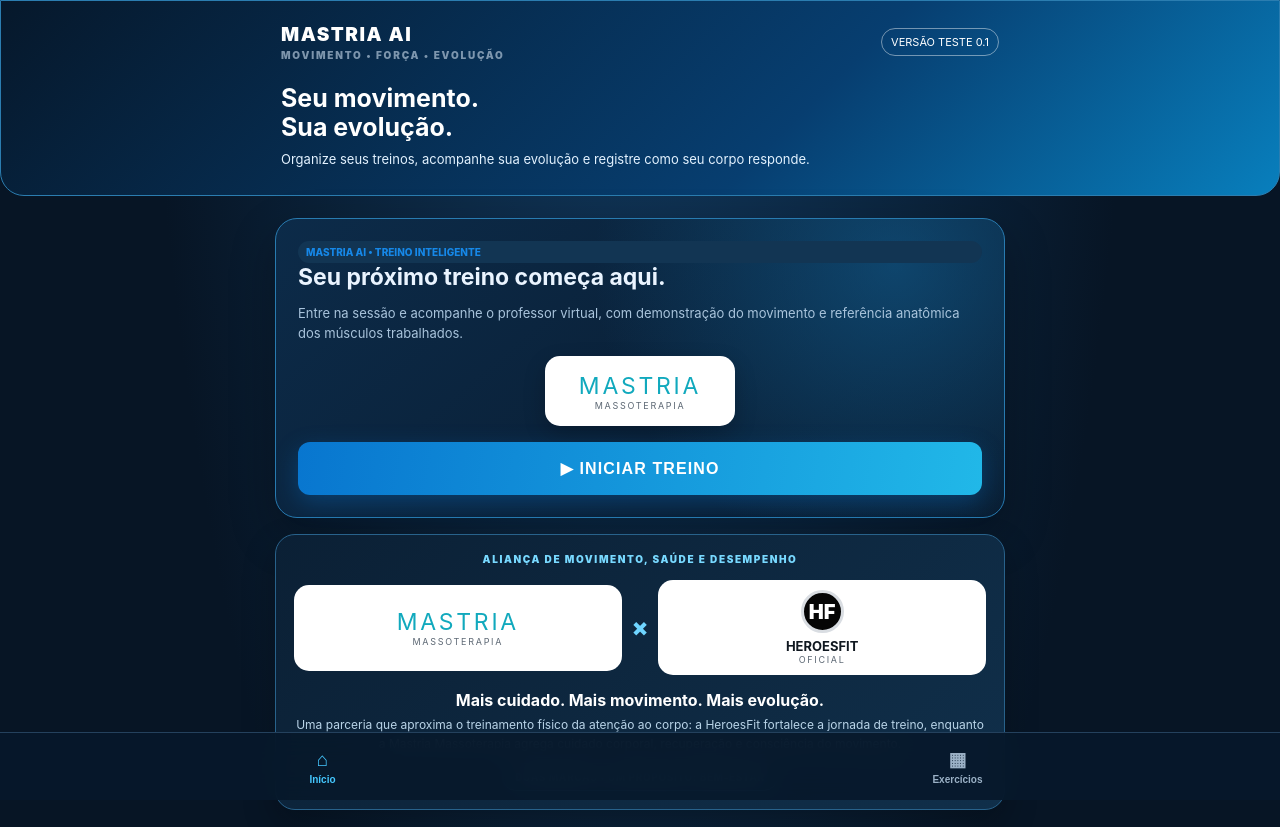
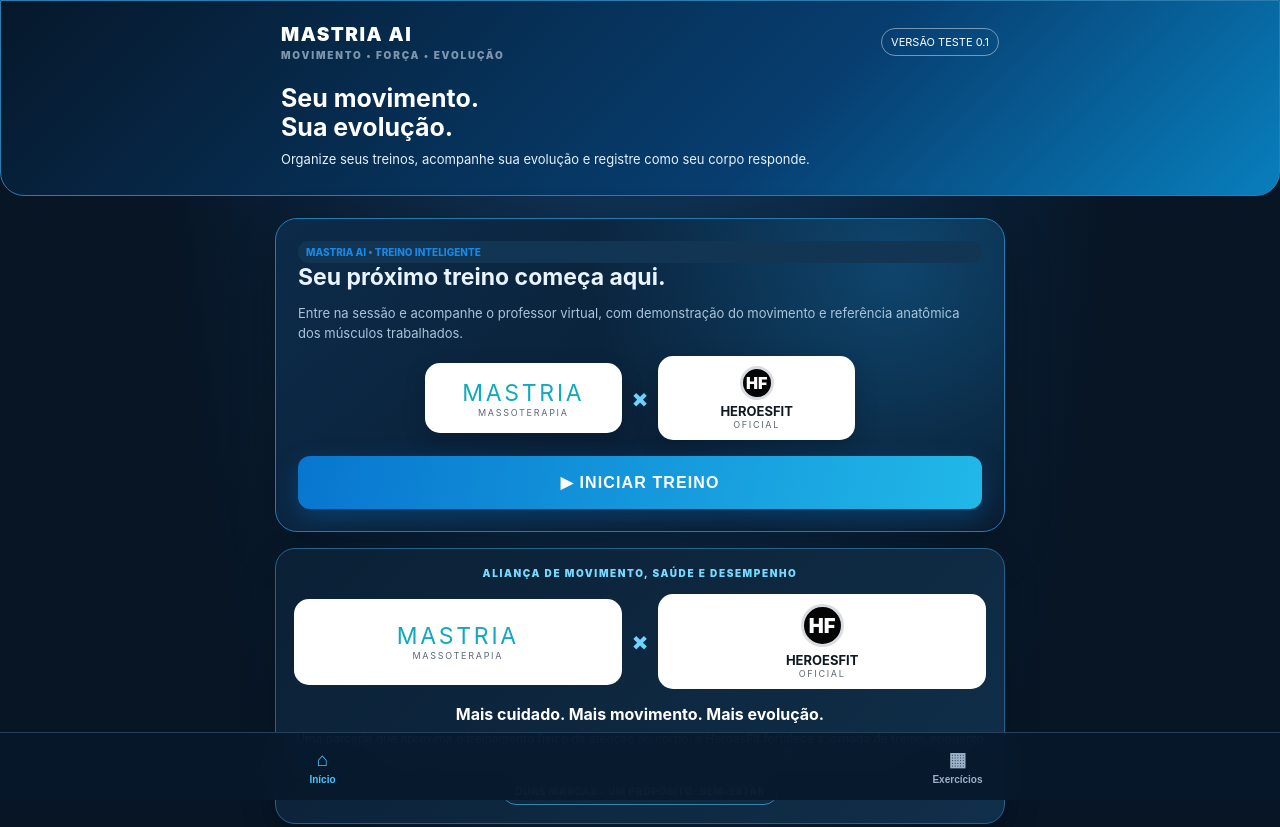
Before and after one commit to mastriamassoterapia/Mastria-ai, a website: page index.html in a window 1280 px wide. Shown: the top 827 px of the page. Drawn offline with Linux system fonts and the light colour scheme.

Commit message:
Adicionar marca HeroesFit ao lado da Mastria na tela inicial

```diff
--- a/index.html
+++ b/index.html
@@ -44,7 +44,7 @@ button.ghost{background:#0b2035;color:#d9edff;border-color:#31516c}
 .home-hero{padding:22px;border:1px solid #287bb0;border-radius:22px;background:radial-gradient(circle at 85% 15%,#12659b88,transparent 45%),linear-gradient(140deg,#0c2b49,#091a2d);box-shadow:0 18px 45px #0004}
 .home-hero h2{font-size:23px;margin:0 0 7px}.home-hero p{color:#a9c4dc;font-size:13px;line-height:1.5}
 .start-btn{width:100%;padding:17px;font-size:16px;letter-spacing:.07em;background:linear-gradient(100deg,#0876cf,#21b8e8);box-shadow:0 8px 24px #0876cf55}
-.home-brand{display:flex;justify-content:center;margin:0 auto 16px}.home-brand .partner-logo{width:190px;min-height:70px;box-shadow:0 8px 22px #0003}
+.home-brand{display:block;margin:0 auto 16px}.home-brand .partners{max-width:430px;margin:0 auto}.home-brand .partner-logo{min-height:70px;box-shadow:0 8px 22px #0003}.home-brand .partner-hf-mark{width:34px;height:34px;font-size:16px;margin-bottom:3px}
 .exercise-layout{display:grid;gap:14px}.anatomy-panel{position:relative;min-height:310px;border:1px solid #285273;border-radius:20px;overflow:hidden;background:radial-gradient(ellipse at 50% 42%,#164b70 0,#0b2035 58%,#081626 100%);display:grid;place-items:center}
 .anatomy-panel:after{content:"MODELO ANATÔMICO • VISUALIZAÇÃO EDUCATIVA";position:absolute;bottom:12px;font-size:9px;letter-spacing:.13em;color:#7fa9c8}
 .anatomy-svg{width:min(82%,280px);height:290px;filter:drop-shadow(0 15px 24px #0008)}
@@ -147,7 +147,7 @@ button.ghost{background:#0b2035;color:#d9edff;border-color:#31516c}
 </header>
 <main>
 <section id="home" class="view active">
- <div class="home-hero"><div class="tag">MASTRIA AI • TREINO INTELIGENTE</div><h2>Seu próximo treino começa aqui.</h2><p>Entre na sessão e acompanhe o professor virtual, com demonstração do movimento e referência anatômica dos músculos trabalhados.</p><div class="home-brand" aria-label="Mastria Massoterapia"><div class="partner-logo"><strong style="color:#11a9bd;font-weight:400">MASTRIA</strong><small>MASSOTERAPIA</small></div></div>
+ <div class="home-hero"><div class="tag">MASTRIA AI • TREINO INTELIGENTE</div><h2>Seu próximo treino começa aqui.</h2><p>Entre na sessão e acompanhe o professor virtual, com demonstração do movimento e referência anatômica dos músculos trabalhados.</p><div class="home-brand" aria-label="Logomarcas Mastria Massoterapia e HeroesFit"><div class="partners"><div class="partner-logo"><strong style="color:#11a9bd;font-weight:400">MASTRIA</strong><small>MASSOTERAPIA</small></div><div class="partner-plus">×</div><div class="partner-logo"><div class="partner-hf-mark">HF</div><strong style="font-size:13px;letter-spacing:0">HEROESFIT</strong><small>OFICIAL</small></div></div></div>
 <button class="start-btn" onclick="startVirtualTraining()">▶ INICIAR TREINO</button></div>
  <section class="partnership" aria-label="Parceria Mastria Massoterapia e HeroesFit Oficial">
  <div class="partnership-kicker">ALIANÇA DE MOVIMENTO, SAÚDE E DESEMPENHO</div>
```
